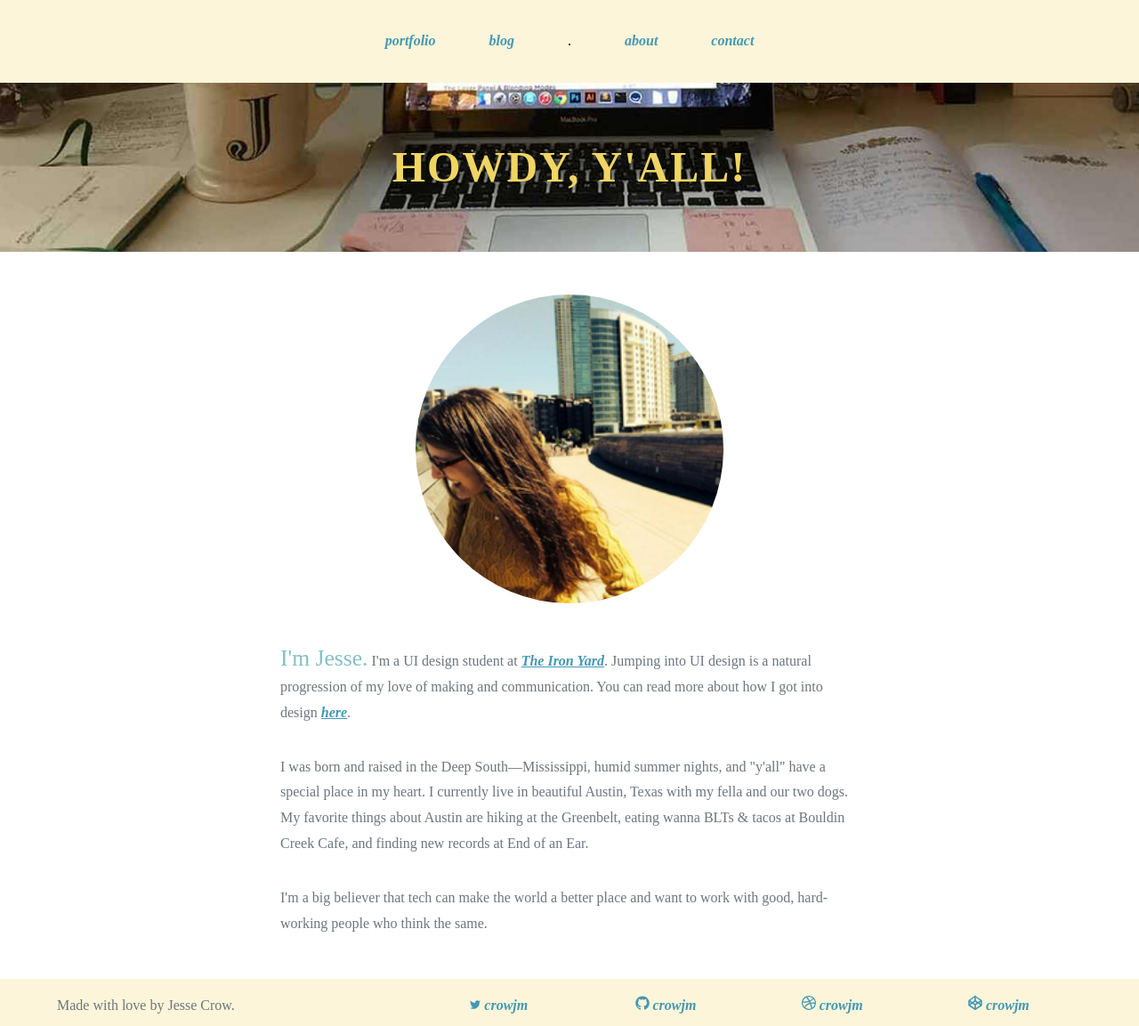
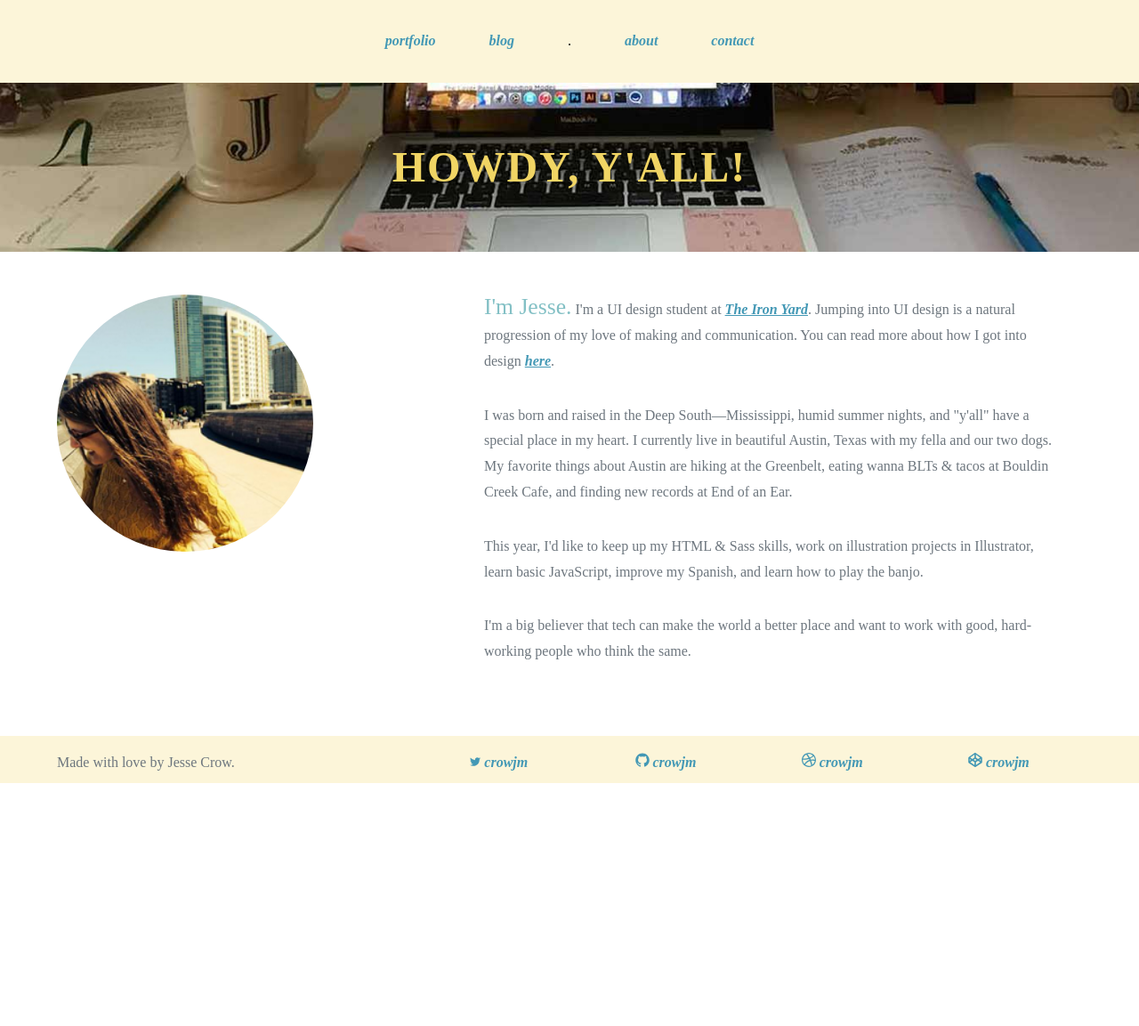
Before and after one commit to crowjm/crowjm.github.io, a Jekyll site: the page built from about.md, in a window 1280 px wide. Shown: the whole page at 89% size. Built offline with Jekyll 4.4.1, drawn with Linux system fonts in a browser that asks for light colours; after the commit the page ends 900 px from its top, so only the background shows below that.

Commit message:
revised about layout

```diff
--- a/_sass/_responsive.scss
+++ b/_sass/_responsive.scss
@@ -70,7 +70,12 @@ footer {
 
 /***about***/
 .prof-pic {
-	width: 30%;
+	@include grid(3);
+	margin-right: ($col * 2);
+}
+
+.about-main-text {
+	@include grid(7);
 }
 
 
--- a/about.md
+++ b/about.md
@@ -10,6 +10,7 @@ title: about
 	<div class="about-main-text">
 		<p><span class="about-intro">I'm Jesse.</span> I'm a UI design student at <a href="http://theironyard.com/courses/ui-design/">The Iron Yard</a>. Jumping into UI design is a natural progression of my love of making and communication. You can read more about how I got into design <a href="http://crowjm.github.io/2015/02/10/why-web-design.html">here</a>.</p>
 		<p>I was born and raised in the Deep South&mdash;Mississippi, humid summer nights, and "y'all" have a special place in my heart. I currently live in beautiful Austin, Texas with my fella and our two dogs. My favorite things about Austin are hiking at the Greenbelt, eating wanna BLTs &amp; tacos at Bouldin Creek Cafe, and finding new records at End of an Ear.</p>
+		<p>This year, I'd like to keep up my HTML &amp; Sass skills, work on illustration projects in Illustrator, learn basic JavaScript, improve my Spanish, and learn how to play the banjo.</p>
 		<p>I'm a big believer that tech can make the world a better place and want to work with good, hard-working people who think the same.</p>
 	</div>
 </div>
```
Also changed, not shown: 3 other files.
